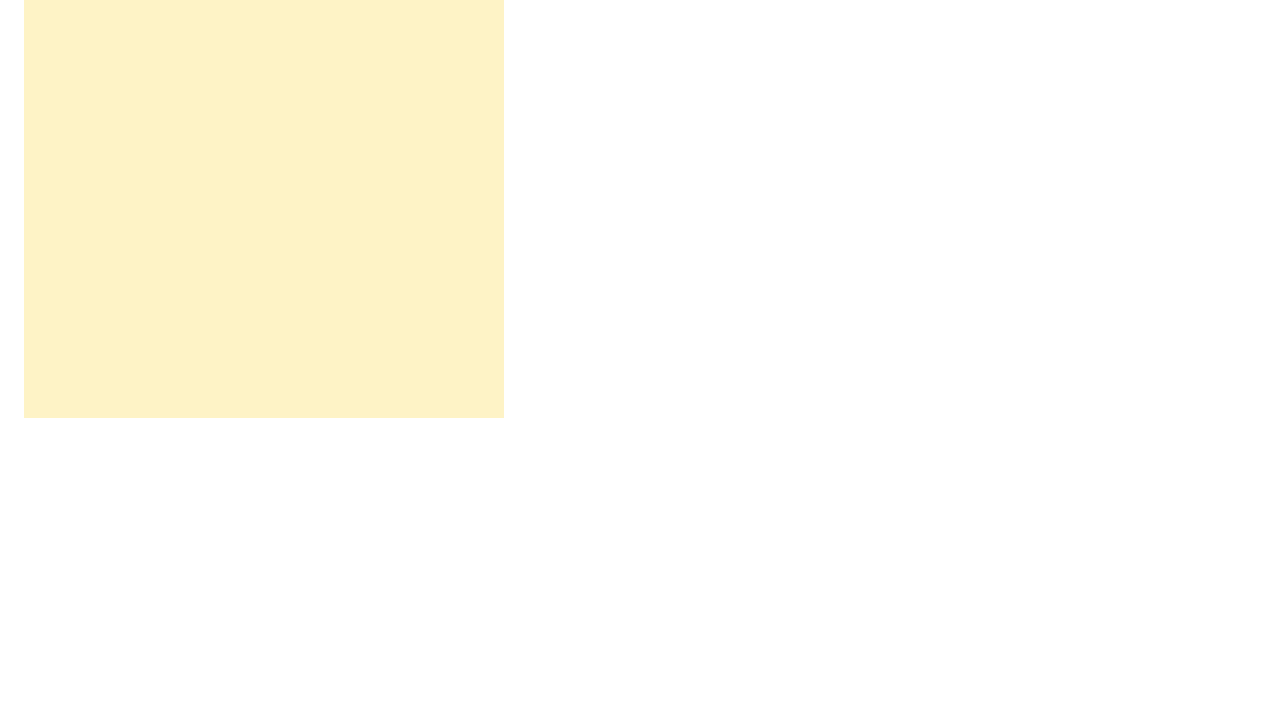
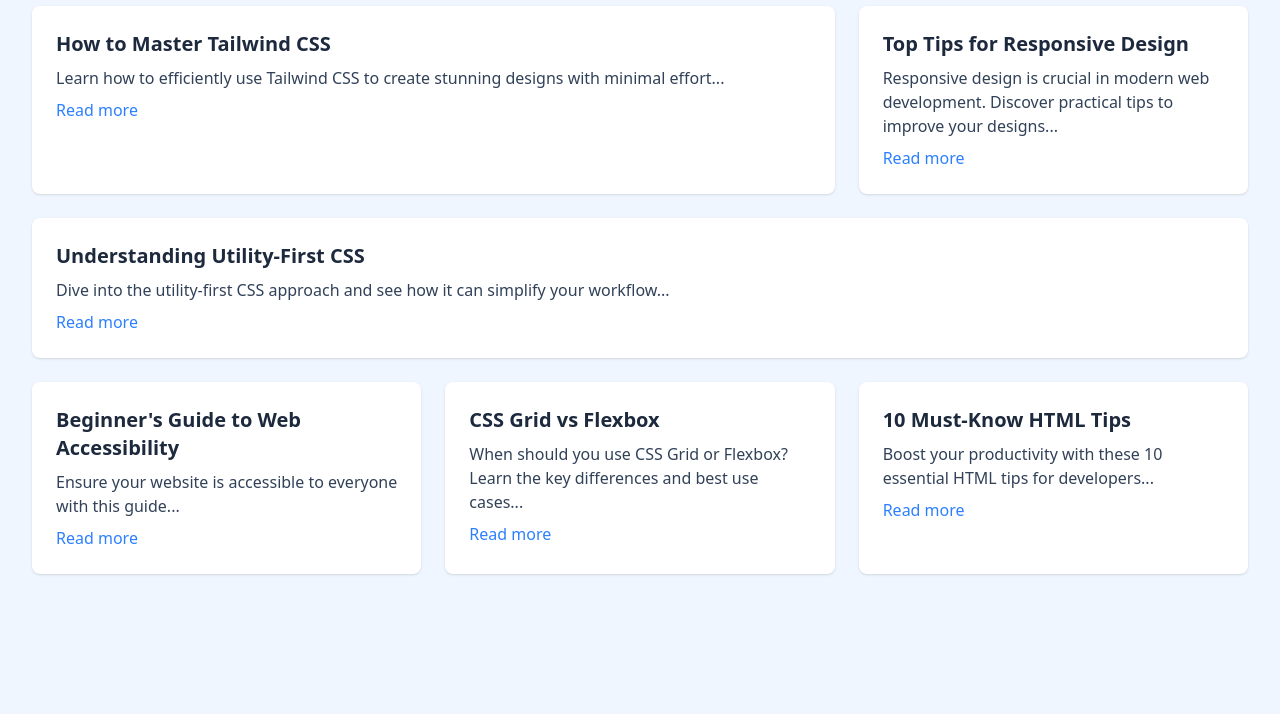
Before and after one commit to rajusutra/tailwind, a website: page index.html in a window 1280 px wide. Shown: the part 86-800 px from the top of the page. Drawn offline with Linux system fonts and the light colour scheme.

Commit message:
blog layout with grid

```diff
--- a/index.html
+++ b/index.html
@@ -6,31 +6,52 @@
   <link href="./src/output.css" rel="stylesheet">
 
 </head>
-<body class="p-6 ">
-  <div class="grid grid-cols-4 justify-items-center items-center h-120 w-120 content-stretch gap-4 bg-amber-100">
-    <div>
-      <img class="max-h-18 max-w-30" src="images/logo-1.png" alt="" />
+<body class="p-8 bg-blue-50 text-slate-700">
+  <h1 class="text-3xl font-bold text-slate-800">My Blog</h1>
+  <div class="mt-6 grid grid-cols-3 gap-6">
+    <!-- Blog Post 1 -->
+    <div class="col-span-2 grid-flow-dense p-6 bg-white shadow-sm rounded-lg space-y-2">
+      <h2 class="text-xl font-semibold text-slate-800">How to Master Tailwind CSS</h2>
+      <p>Learn how to efficiently use Tailwind CSS to create stunning designs with minimal effort...</p>
+      <a href="#" class="text-blue-500 font-medium">Read more</a>
     </div>
-    <div>
-      <img class="max-h-18 max-w-30" src="images/logo-2.png" alt="" />
+
+    <!-- Blog Post 2 -->
+    <div class="p-6 bg-white shadow-sm rounded-lg space-y-2">
+      <h2 class="text-xl font-semibold text-slate-800">Top Tips for Responsive Design</h2>
+      <p>
+        Responsive design is crucial in modern web development. Discover practical tips to improve your
+        designs...
+      </p>
+      <a href="#" class="text-blue-500 font-medium">Read more</a>
     </div>
-    <div>
-      <img class="max-h-18 max-w-30" src="images/logo-3.png" alt="" />
+
+    <!-- Blog Post 3 -->
+    <div class="p-6 col-span-full bg-white shadow-sm rounded-lg space-y-2">
+      <h2 class="text-xl font-semibold text-slate-800">Understanding Utility-First CSS</h2>
+      <p>Dive into the utility-first CSS approach and see how it can simplify your workflow...</p>
+      <a href="#" class="text-blue-500 font-medium">Read more</a>
     </div>
-    <div>
-      <img class="max-h-18 max-w-30" src="images/logo-4.png" alt="" />
+
+    <!-- Blog Post 4 -->
+    <div class="p-6 bg-white shadow-sm rounded-lg space-y-2">
+      <h2 class="text-xl font-semibold text-slate-800">Beginner's Guide to Web Accessibility</h2>
+      <p>Ensure your website is accessible to everyone with this guide...</p>
+      <a href="#" class="text-blue-500 font-medium">Read more</a>
     </div>
-    <div>
-      <img class="max-h-18 max-w-30" src="images/logo-5.png" alt="" />
+
+    <!-- Blog Post 5 -->
+    <div class="p-6  bg-white shadow-sm rounded-lg space-y-2">
+      <h2 class="text-xl font-semibold text-slate-800">CSS Grid vs Flexbox</h2>
+      <p>When should you use CSS Grid or Flexbox? Learn the key differences and best use cases...</p>
+      <a href="#" class="text-blue-500 font-medium">Read more</a>
     </div>
-    <div>
-      <img class="max-h-18 max-w-30" src="images/logo-6.png" alt="" />
-    </div>
-    <div>
-      <img class="max-h-18 max-w-30" src="images/logo-7.png" alt="" />
-    </div>
-    <div>
-      <img class="max-h-18 max-w-30" src="images/logo-8.png" alt="" />
+
+    <!-- Blog Post 6 -->
+    <div class="p-6 bg-white shadow-sm rounded-lg space-y-2">
+      <h2 class="text-xl font-semibold text-slate-800">10 Must-Know HTML Tips</h2>
+      <p>Boost your productivity with these 10 essential HTML tips for developers...</p>
+      <a href="#" class="text-blue-500 font-medium">Read more</a>
     </div>
   </div>
 </body>
```
Also changed, not shown: src/output.css.
